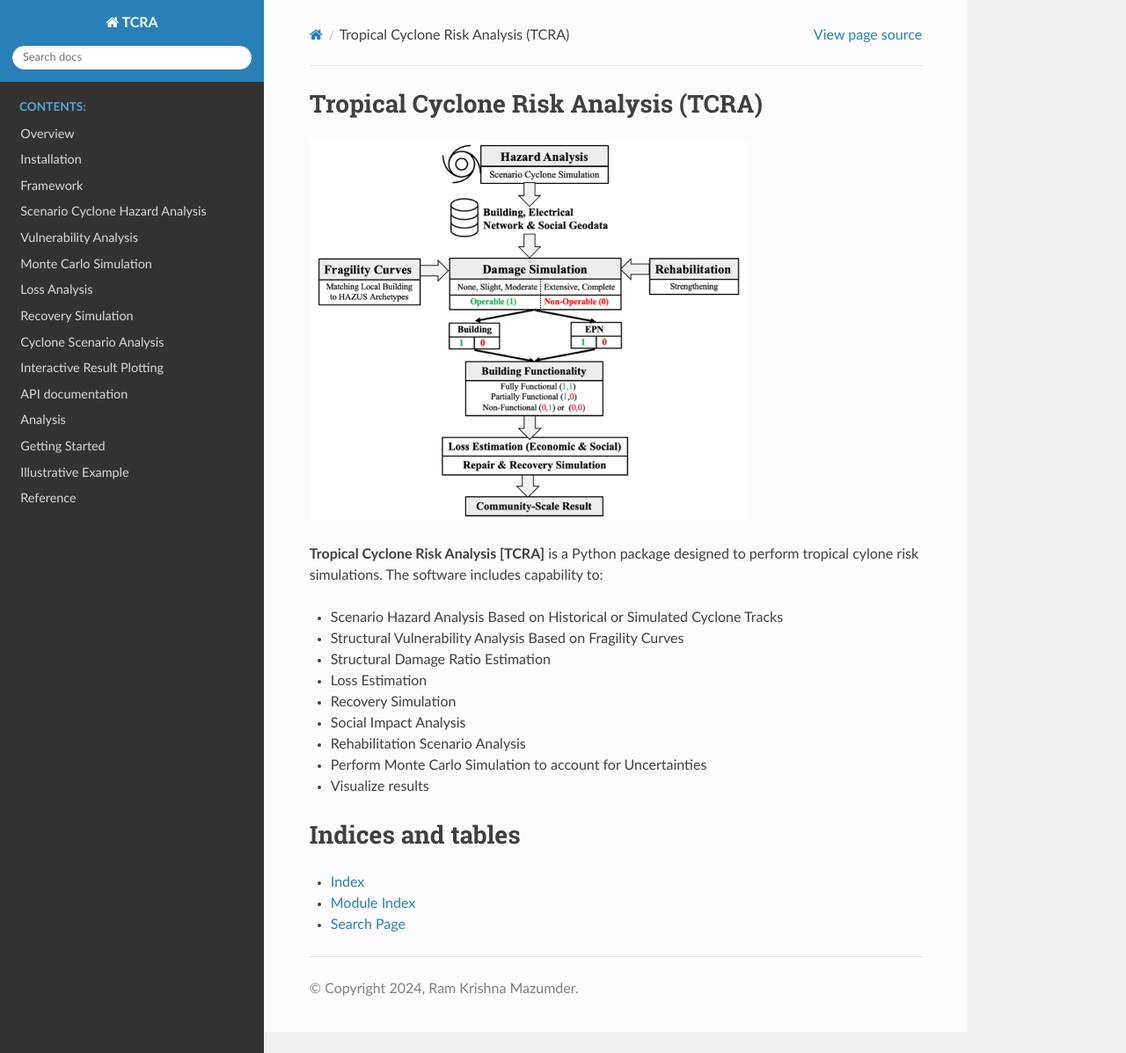
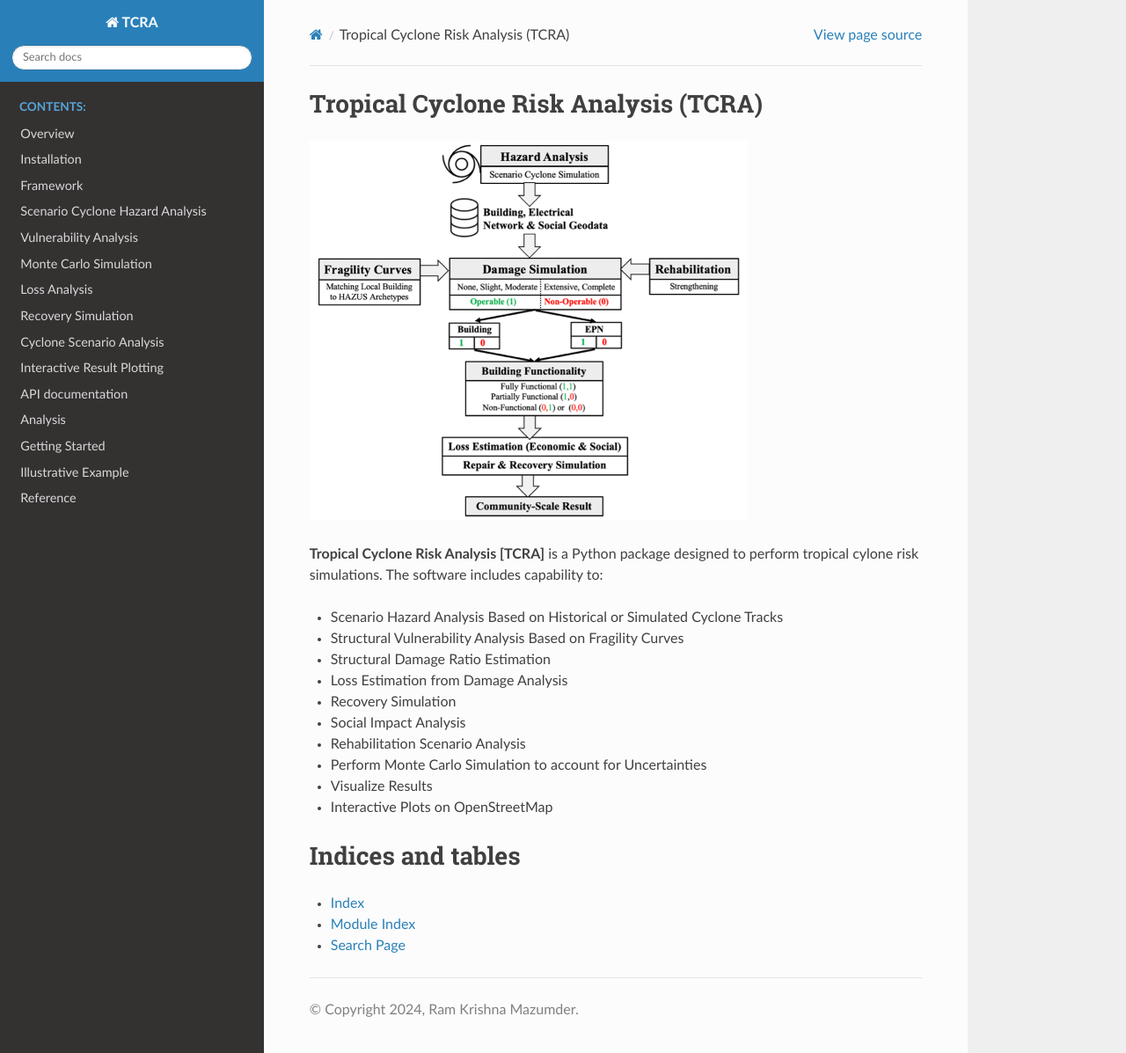
Before and after one commit to rxm562/TCRA, a Sphinx documentation site: the page built from docs/source/index.rst, in a window 1280 px wide and 1197 px high. Shown: the whole window at 88% size. Built offline with Sphinx 7.4.7 and the Read the Docs theme 2.0.0, drawn with Linux system fonts in a browser that asks for light colours.

Commit message:
Update index.rst

```diff
--- a/docs/source/index.rst
+++ b/docs/source/index.rst
@@ -13,12 +13,13 @@ tropical cylone risk simulations. The software includes capability to:
 * Scenario Hazard Analysis Based on Historical or Simulated Cyclone Tracks
 * Structural Vulnerability Analysis Based on Fragility Curves
 * Structural Damage Ratio Estimation
-* Loss Estimation
+* Loss Estimation from Damage Analysis
 * Recovery Simulation
 * Social Impact Analysis
 * Rehabilitation Scenario Analysis
 * Perform Monte Carlo Simulation to account for Uncertainties
-* Visualize results
+* Visualize Results
+* Interactive Plots on OpenStreetMap
 
 Indices and tables
 ==================
```
